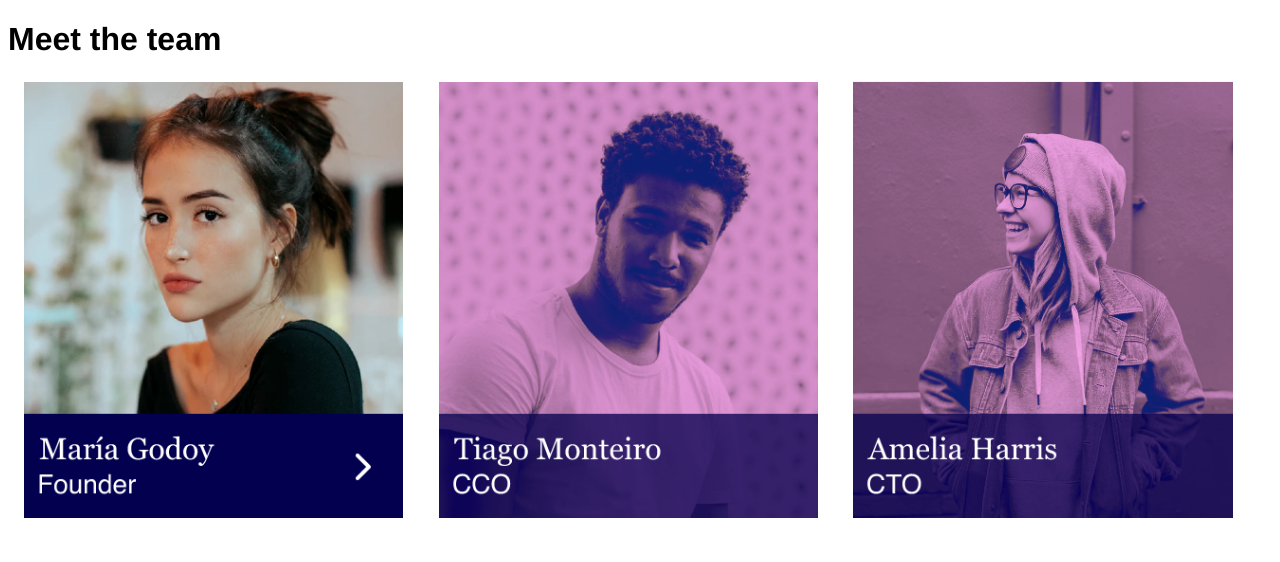
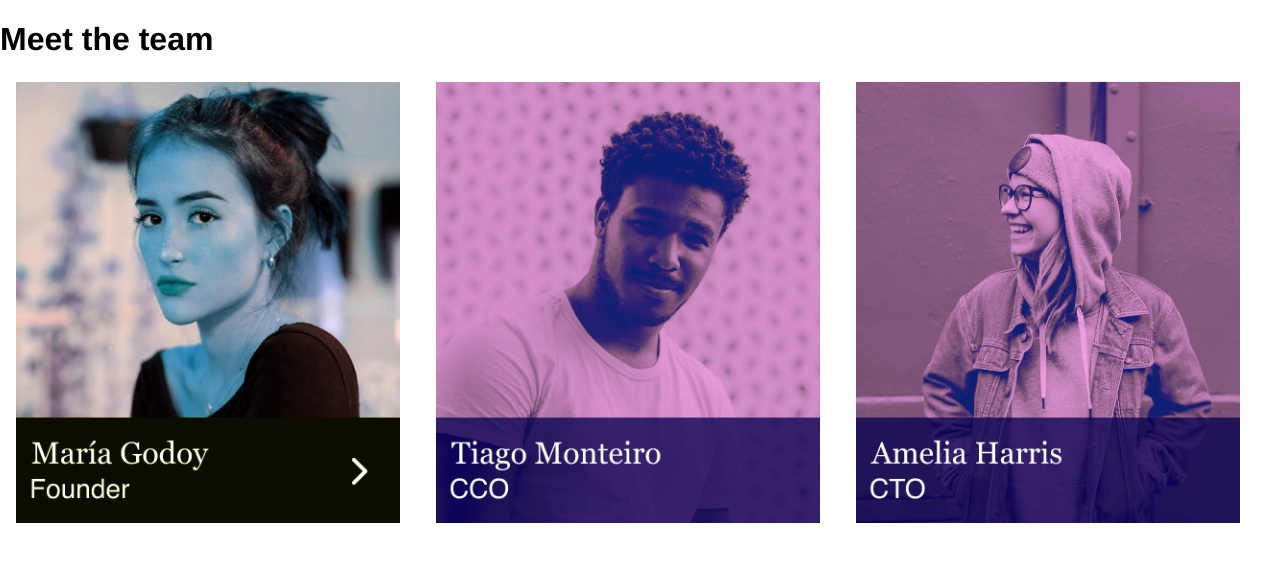
Before and after one commit to pregoogler/Challenge_3, a website: page index.html in a window 1280 px wide. Drawn offline with Linux system fonts and the light colour scheme.

Commit message:
Finish 원래는 파란색 상자를 위에 덧씌워서 할려고 했지만 시간 상 후퇴하고 filter: hue-rotate(180deg)로 처리함

```diff
--- a/index.html
+++ b/index.html
@@ -8,10 +8,11 @@
     <link rel="stylesheet" href="myStyle.css" />
   </head>
   <body>
-    <div id="title">
+    <div id="title" background-size:cover>
       <h1>Meet the team</h1>
     </div>
-    <img src="first.png" width="30%" />
+
+    <img src="first.png" width="30%" id="first" />
     <img src="middlePic.png" width="30%" />
     <img src="last.png" width="30%" />
   </body>
--- a/myStyle.css
+++ b/myStyle.css
@@ -6,3 +6,19 @@ img {
   margin-left: 1.25%;
   margin-right: 1.25%;
 }
+
+div {
+  background-size: cover;
+}
+
+body {
+  background-size: cover;
+  margin: 0px;
+}
+#first {
+  filter: hue-rotate(180deg);
+}
+
+#first:hover {
+  filter: hue-rotate(0deg);
+}
```
